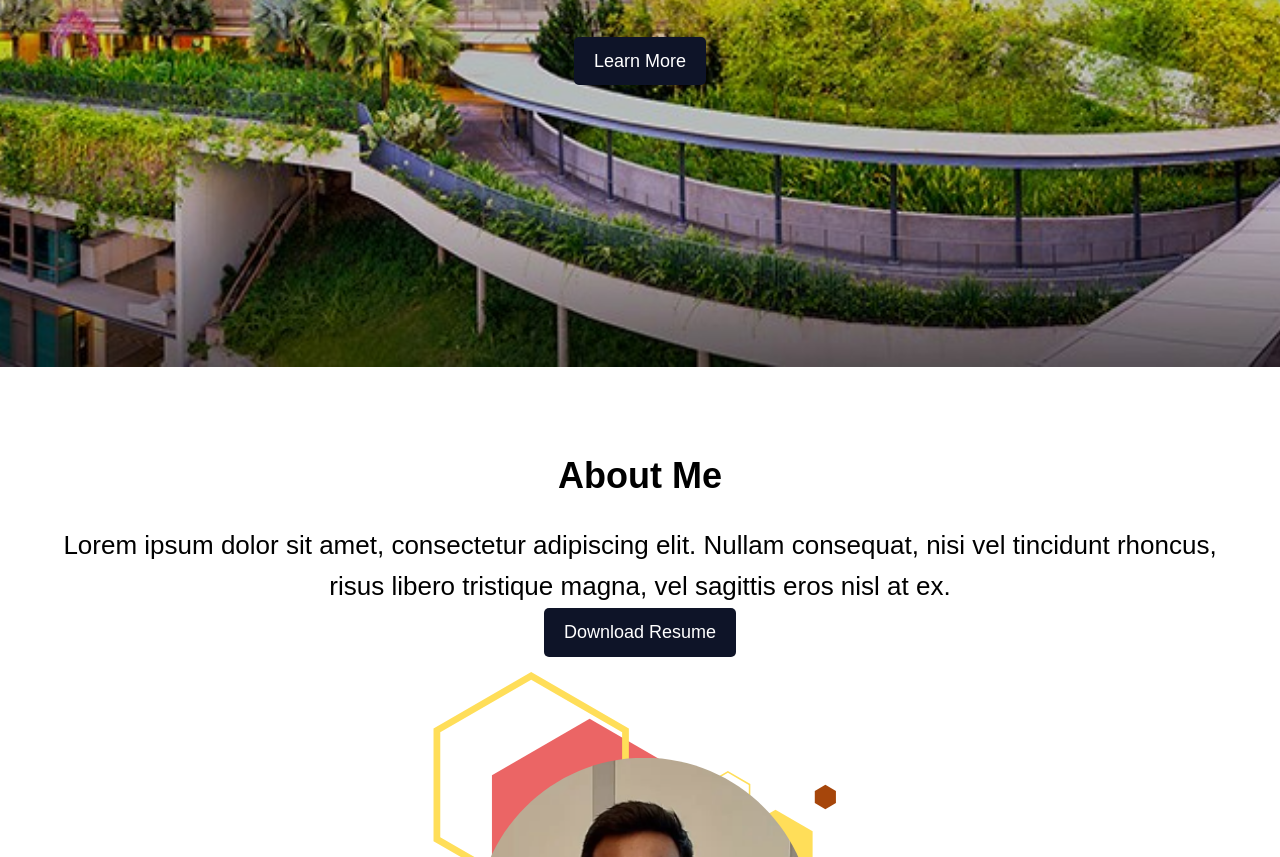
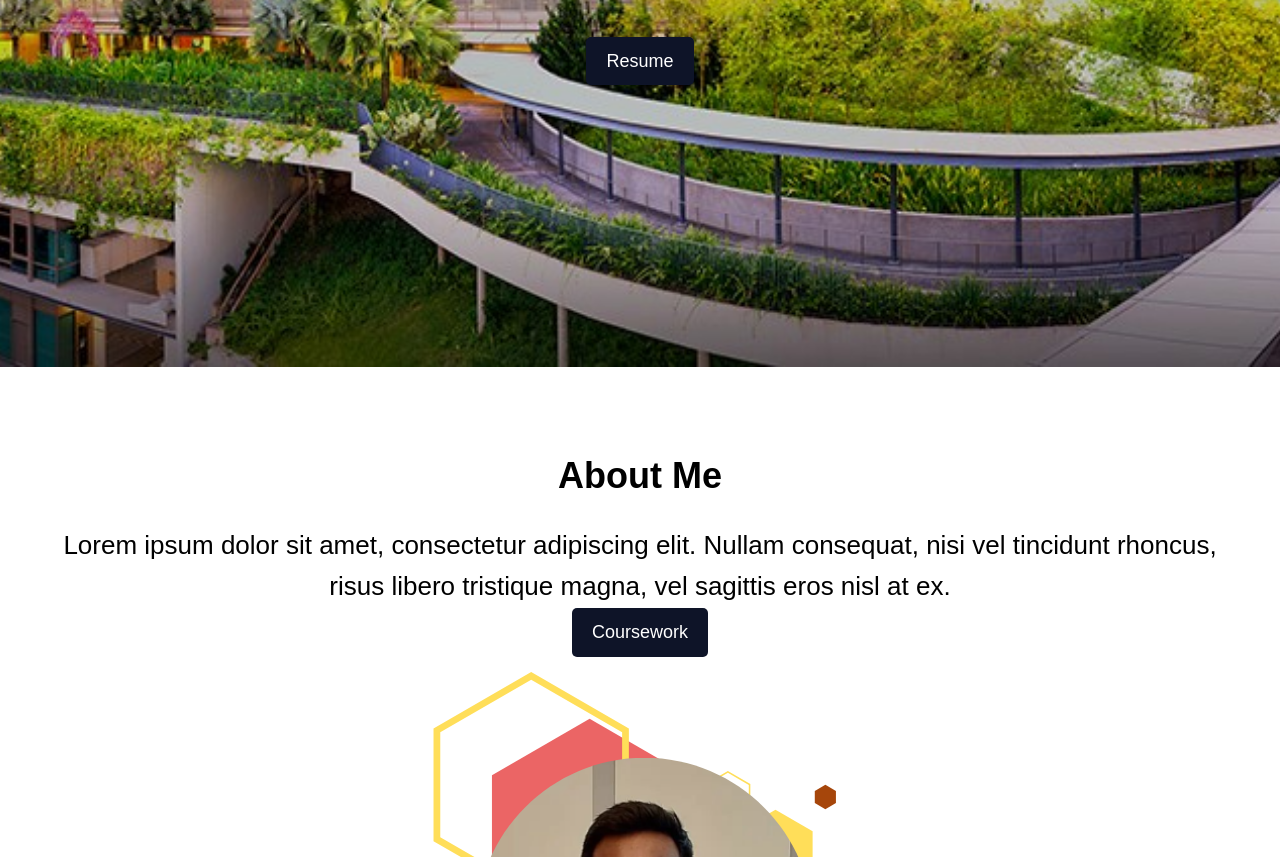
Before and after one commit to NarayanAkshay11/personalweb, a plain HTML site: page index.html in a window 1280 px wide. Shown: the part 433-1290 px from the top of the page. Drawn offline with nearby package versions, Linux system fonts and the light colour scheme; a web font is replaced by a local one.

Commit message:
Update index.html

```diff
--- a/index.html
+++ b/index.html
@@ -43,7 +43,7 @@
             <div class="hero-content">
                 <h1>Welcome to My Portfolio</h1>
                 <p>Showcasing my Skills & Journey</p>
-                <a href="#about" class="btn">Learn More</a>
+                <a href="#about" class="btn" target="_blank">Resume</a>
             </div>
         </section>
 
@@ -52,7 +52,7 @@
                 <div class="about-content">
                     <h2>About Me</h2>
                     <p>Lorem ipsum dolor sit amet, consectetur adipiscing elit. Nullam consequat, nisi vel tincidunt rhoncus, risus libero tristique magna, vel sagittis eros nisl at ex.</p>
-                    <a href="#" class="btn">Download Resume</a>
+                    <a href="#" class="btn">Coursework</a>
                 </div>
                 <div class="about-image">
                     <img src="Profile.png" alt="Profile Picture">
```
